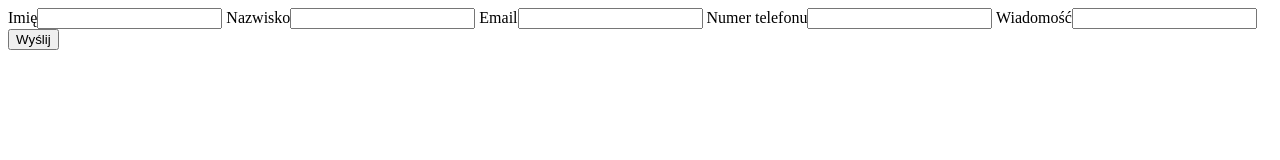
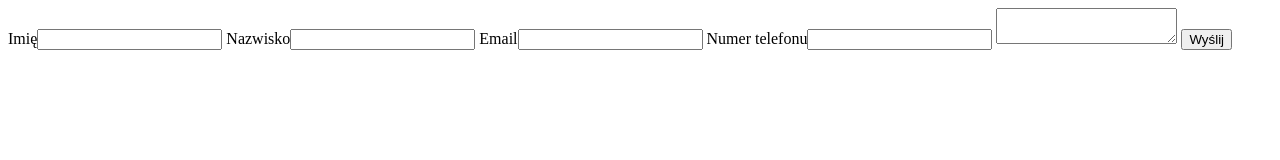
Before and after one commit to six0two/six0two.github.io, a plain HTML site: page warsztaty/form-html/index.html in a window 1280 px wide. Drawn offline with Linux system fonts and the light colour scheme.

Commit message:
Dodano pole - textarea

```diff
--- a/warsztaty/form-html/index.html
+++ b/warsztaty/form-html/index.html
@@ -10,7 +10,7 @@
         <label>Nazwisko<input type="text" name="nazwisko"></label>
         <label>Email<input type="text" name="email"></label>
         <label>Numer telefonu<input type="text" name="telefon"></label>
-        <label>Wiadomość<input type="text" name="wiadomosc"></label>
+        <textarea maxlength="1000"></textarea>
         <input type="submit" value="Wyślij">
     </form>
 </body>
```
